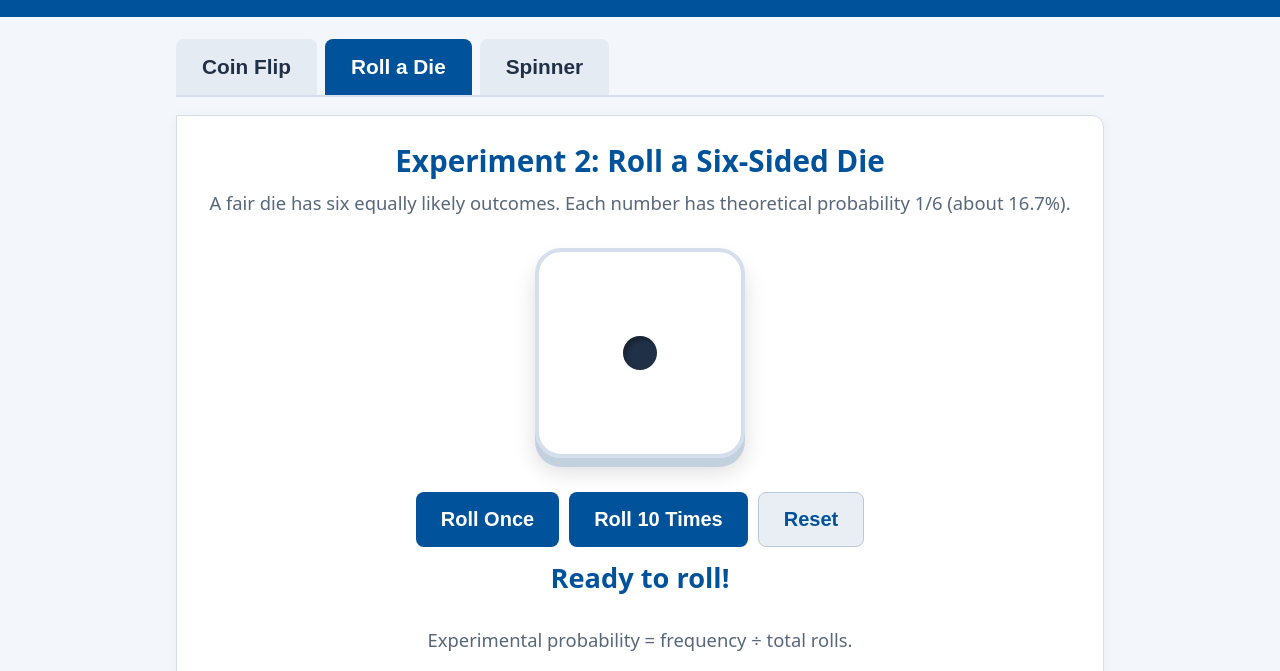
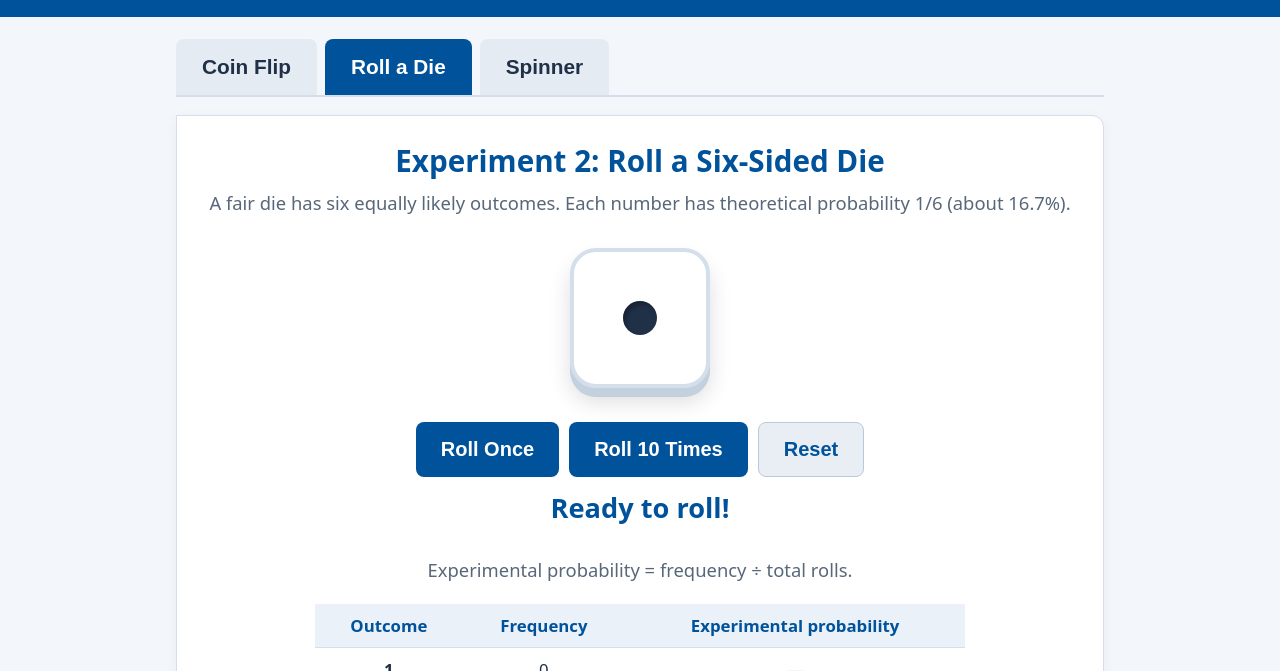
Before and after one commit to coffmaju/probability-experiments, a plain HTML site: page index.html in a window 1280 px wide. Both pictures are taken after a click on the tab "Roll a Die". Shown: the part 113-784 px from the top of the page. Drawn offline with Linux system fonts and the light colour scheme.

Commit message:
Update index.html

```diff
--- a/index.html
+++ b/index.html
@@ -24,7 +24,7 @@ footer{font-size:1rem}
 
 /* Die with familiar dot patterns */
 .die-stage{display:flex;justify-content:center;padding:14px 0}
-.die-face{display:grid;grid-template:repeat(3,1fr)/repeat(3,1fr);align-items:center;justify-items:center;width:210px;height:210px;padding:24px;background:#fff;border:4px solid #d4dfeb;border-radius:26px;box-shadow:0 9px 0 #c3d0de,0 14px 22px #0002;transform-origin:center}
+.die-face{display:grid;grid-template:repeat(3,1fr)/repeat(3,1fr);align-items:center;justify-items:center;width:140px;height:140px;padding:24px;background:#fff;border:4px solid #d4dfeb;border-radius:26px;box-shadow:0 9px 0 #c3d0de,0 14px 22px #0002;transform-origin:center}
 .pip{display:block;width:34px;height:34px;border-radius:50%;background:#203047;box-shadow:inset 3px 4px 4px #0004}
 .die-face.rolling{animation:die-wobble .65s ease-in-out}
 @keyframes die-wobble{0%{transform:rotate(-9deg) scale(.94)}35%{transform:rotate(12deg) scale(1.05)}70%{transform:rotate(-8deg)}100%{transform:rotate(0)}}
```
